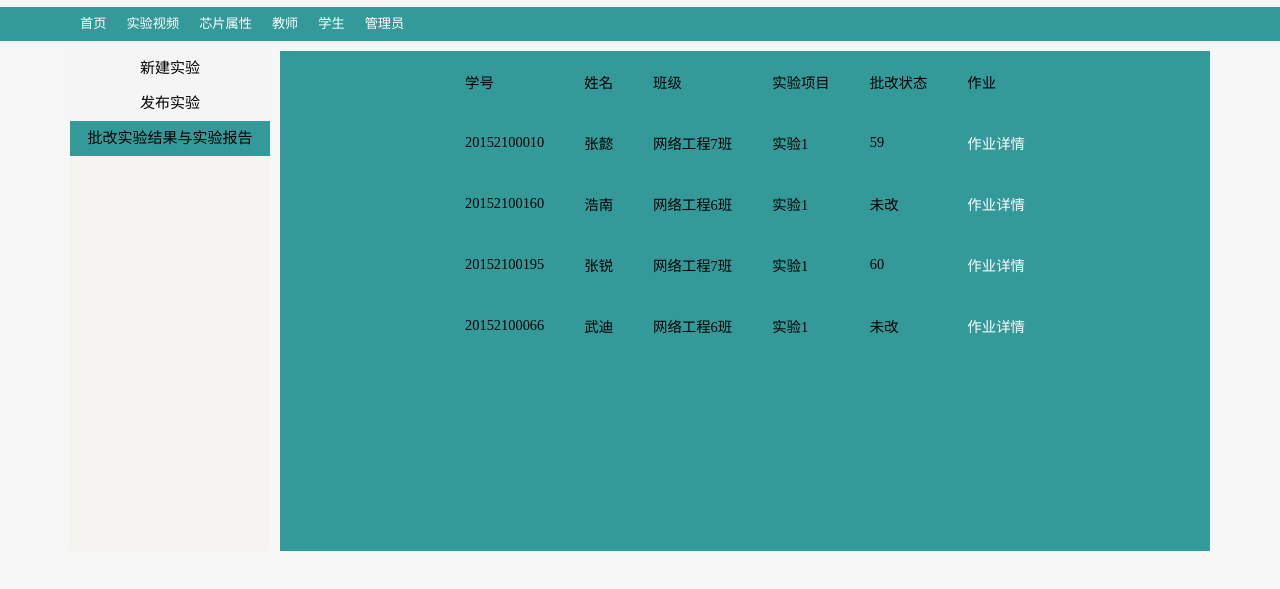
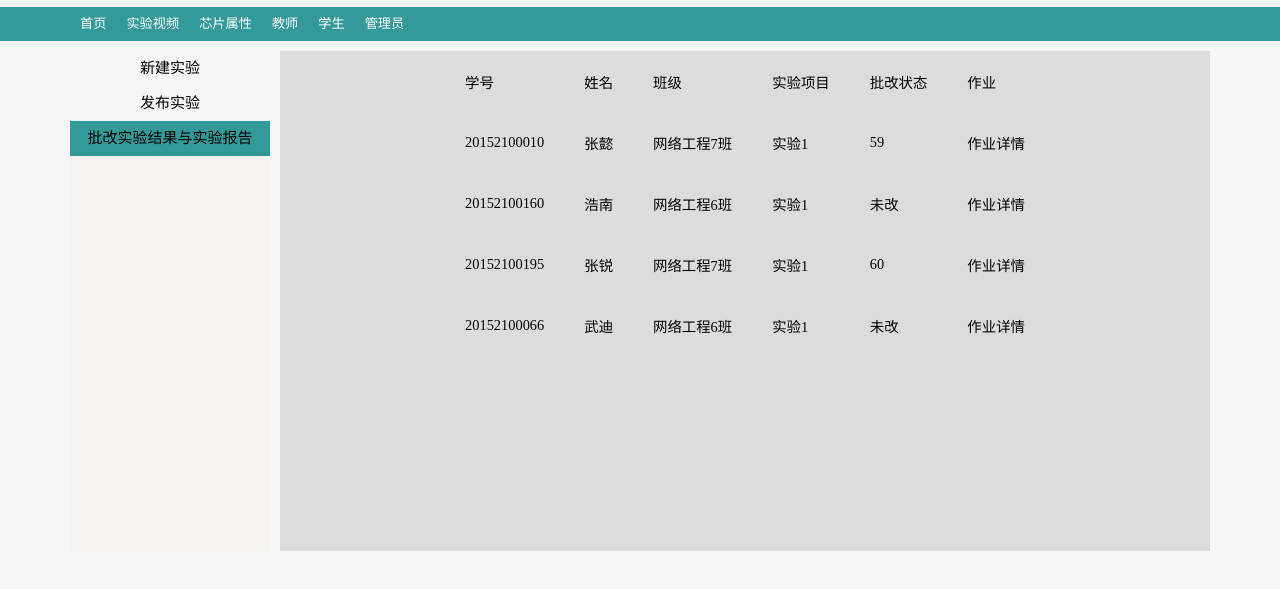
Before and after one commit to diwuhuang/VSES, a website: page views/teachers/wholework.html in a window 1280 px wide. Shown: the part 85-674 px from the top of the page. Drawn offline with Linux system fonts and the light colour scheme.

Commit message:
背景颜色小改动

```diff
--- a/public/stylesheets/teacher.css
+++ b/public/stylesheets/teacher.css
@@ -81,7 +81,7 @@
 .contentAdministrator .contentAdministratorRight{
     width: 930px;
     height: 500px;
-    background-color: #339999;
+    background-color: #dcdcdc;
     float: right;
     color:black ;
     font-size: larger;
--- a/views/teachers/wholework.html
+++ b/views/teachers/wholework.html
@@ -78,7 +78,7 @@
                     <td>网络工程7班</td>
                     <td>实验1</td>
                     <td>59</td>
-                    <td><a href="#">作业详情</a></td>
+                    <td><a href="#" style="color: black">作业详情</a></td>
                 </tr>
                 <tr>
                     <td>20152100160</td>
@@ -86,7 +86,7 @@
                     <td>网络工程6班</td>
                     <td>实验1</td>
                     <td>未改</td>
-                    <td><a href="#">作业详情</a></td>
+                    <td><a href="#" style="color: black">作业详情</a></td>
                 </tr>
                 <tr>
                     <td>20152100195</td>
@@ -94,7 +94,7 @@
                     <td>网络工程7班</td>
                     <td>实验1</td>
                     <td>60</td>
-                    <td><a href="#">作业详情</a></td>
+                    <td><a href="#" style="color: black">作业详情</a></td>
                 </tr>
                 <tr>
                     <td>20152100066</td>
@@ -102,7 +102,7 @@
                     <td>网络工程6班</td>
                     <td>实验1</td>
                     <td>未改</td>
-                    <td><a href="#">作业详情</a></td>
+                    <td><a href="#" style="color: black">作业详情</a></td>
                 </tr>
             </table>
         </center>
```
Also changed, not shown: public/stylesheets/require_lab.css (+9 -9 lines), views/teachers/checkedWork.html (+2 -2 lines), views/teachers/uncheckedWork.html (+2 -2 lines).
